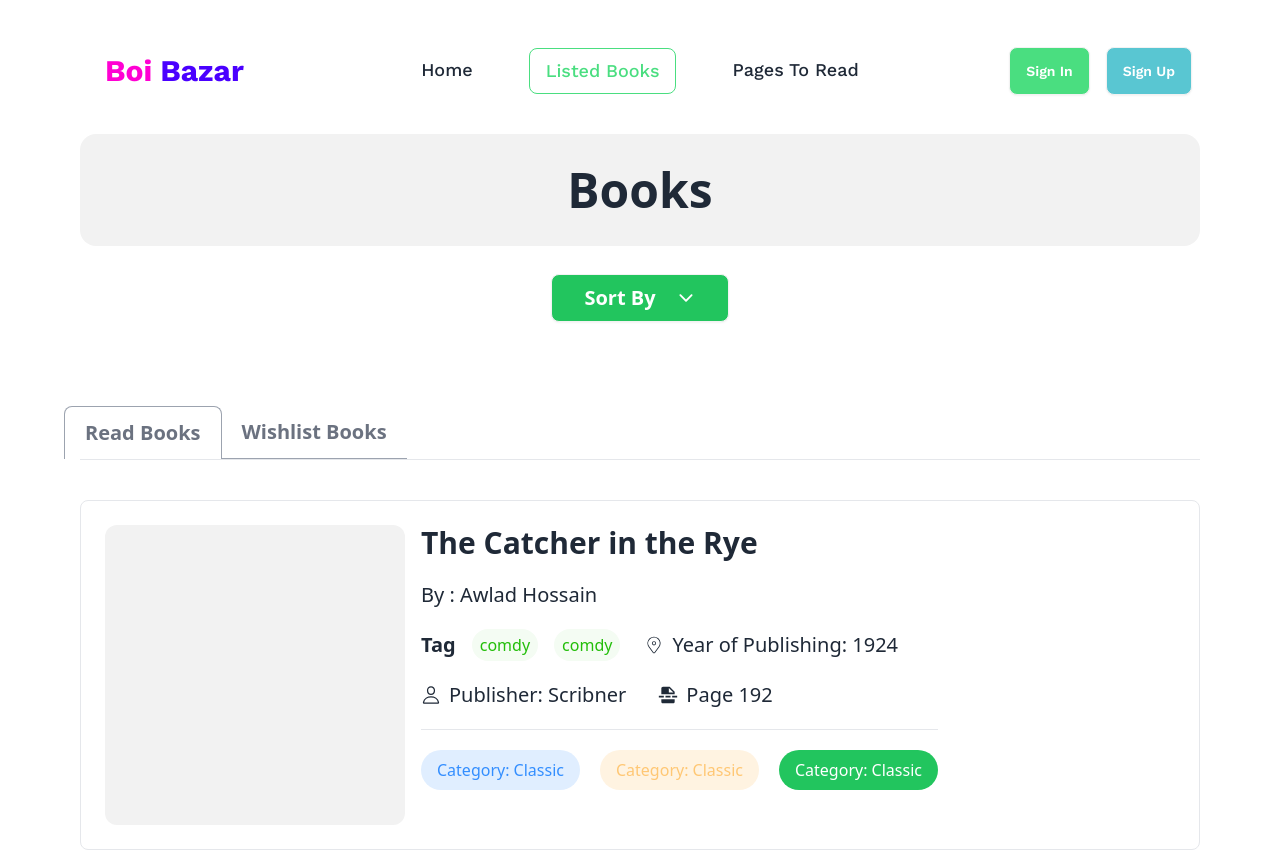
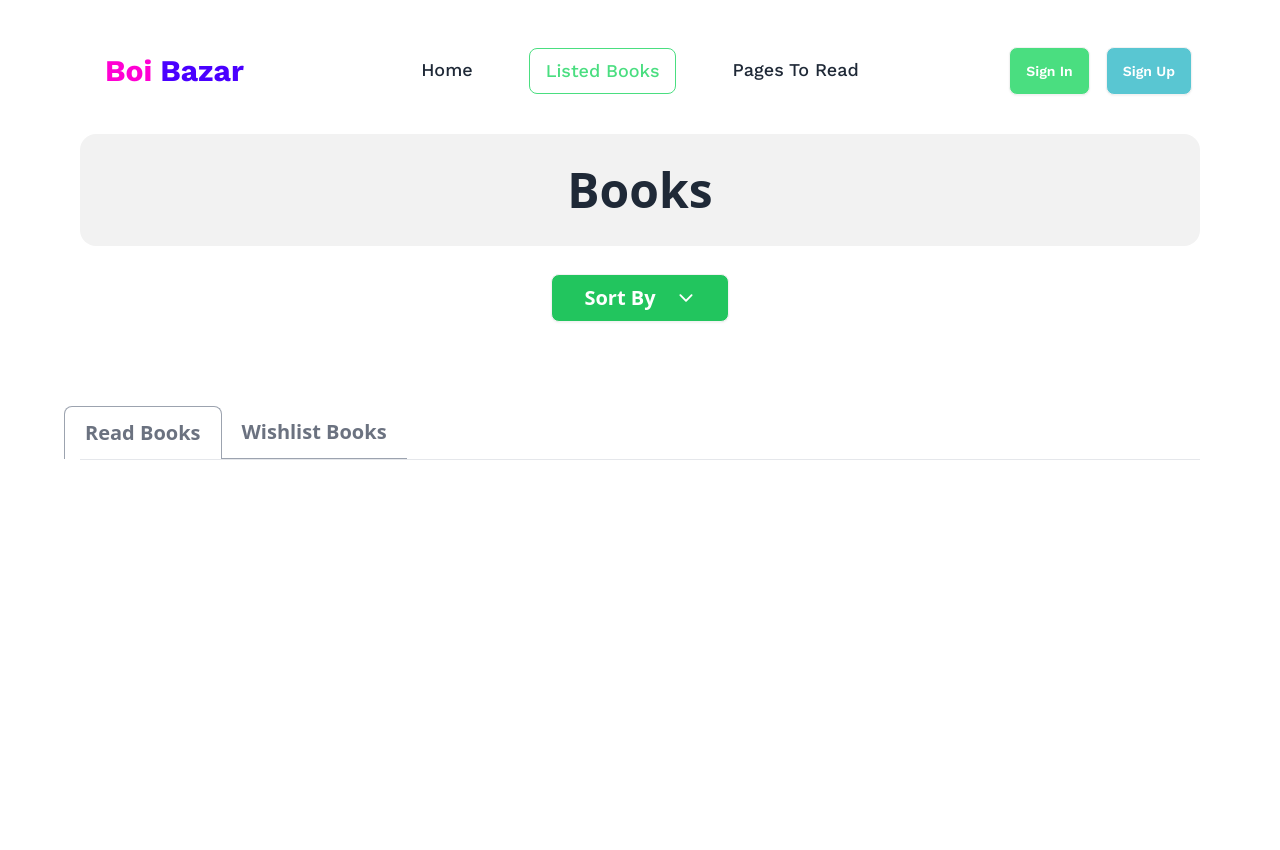
Before and after one commit to rontysarkar/Boi-Bazar, a React (Vite) app: page /listedBooks in a window 1280 px wide. After the commit the page ends 800 px from the top, so only its background shows below. Built offline with nearby package versions, Linux system fonts and the light colour scheme; a web font is replaced by a local one.

Commit message:
add Read card click funcainality

```diff
--- a/src/components/ReadBookCard.jsx
+++ b/src/components/ReadBookCard.jsx
@@ -1,36 +1,42 @@
 import { IoPersonOutline } from "react-icons/io5";
 import { MdInsertPageBreak } from "react-icons/md";
 import { CiLocationOn } from "react-icons/ci";
+import PropTypes from 'prop-types'
+import { Link } from "react-router-dom";
 
-const ReadBookCard = () => {
+const ReadBookCard = ({ book }) => {
+    const { bookId, bookName, author, image, tags, category, rating,  yearOfPublishing, totalPages, publisher } = book;
     return (
         <div className=" border p-2 mt-10 rounded-lg  ">
             <div className="hero-content justify-start items-start flex-col lg:flex-row">
-                <div className='bg-base-200 rounded-xl w-[300px] h-[300px]'>
-
+                <div className='bg-base-200 rounded-xl w-[300px] h-[300px] flex items-center justify-center'>
+                    <img className="w-3/4 " src={image} alt="" />
                 </div>
                 <div className="space-y-5">
-                    <h1 className="text-3xl font-bold">The Catcher in the Rye</h1>
-                    <p className="text-xl">By : Awlad Hossain</p>
+                    <h1 className="text-3xl font-bold">{bookName}</h1>
+                    <p className="text-xl">By : {author}</p>
                     <div className="flex items-center gap-6 ">
-                        <div className="flex items-center gap-4">
-                            <h1 className="font-bold text-xl">Tag</h1>
-                            <button  className='px-2 py-1  bg-[#f4fcf3] rounded-full text-[#23be0a]'>comdy</button>
-                            <button  className='px-2 py-1  bg-[#f4fcf3] rounded-full text-[#23be0a]'>comdy</button>
+                        <div className="flex gap-4 ">
+                            <div className="flex items-center gap-4 ">
+                                <h1 className="text-xl font-bold">Tag</h1>
+                                {
+                                    tags.map(tag => <button key={tag} className='px-2 py-1  bg-[#f4fcf3] rounded-full text-[#23be0a]'>{tag}</button>)
+                                }
+                            </div>
                         </div>
                         <div>
-                            <h1 className="text-xl flex items-center gap-2"><CiLocationOn /> Year of Publishing: 1924</h1>
+                            <h1 className="text-xl flex items-center gap-2"><CiLocationOn /> Year of Publishing:{yearOfPublishing}</h1>
                         </div>
                     </div>
                     <div className="flex items-center gap-8 text-xl">
-                        <h1 className="flex items-center gap-2"> <IoPersonOutline /> Publisher: Scribner</h1>
-                        <p className="flex items-center gap-2"> <MdInsertPageBreak />Page 192</p>
+                        <h1 className="flex items-center gap-2"> <IoPersonOutline /> Publisher:  {publisher}</h1>
+                        <p className="flex items-center gap-2"> <MdInsertPageBreak />Page  {totalPages}</p>
                     </div>
-                    <hr  />
+                    <hr />
                     <div className="space-x-5">
-                    <button  className='px-4 py-2  bg-[#e0eeff] rounded-full text-[#338eff]'>Category: Classic</button>
-                    <button  className='px-4 py-2  bg-[#fff3e1] rounded-full text-[#ffc774]'>Category: Classic</button>
-                    <button  className='px-4 py-2  bg-green-500 rounded-full text-white'>Category: Classic</button>
+                        <button className='px-4 py-2  bg-[#e0eeff] rounded-full text-[#338eff]'>Category: {category}</button>
+                        <button className='px-4 py-2  bg-[#fff3e1] rounded-full text-[#ffc774]'>Category: {rating}</button>
+                        <Link to={`/bookDetails/${bookId}`} ><button className='px-4 py-2  bg-green-500 rounded-full text-white'>View Details</button></Link>
                     </div>
                 </div>
             </div>
@@ -38,4 +44,8 @@ const ReadBookCard = () => {
     );
 };
 
+ReadBookCard.propTypes = {
+    book: PropTypes.object
+}
+
 export default ReadBookCard;
--- a/src/components/ReadBooks.jsx
+++ b/src/components/ReadBooks.jsx
@@ -1,10 +1,20 @@
+
+import { getReadInfo } from "../utility/getReadInfo";
 import ReadBookCard from "./ReadBookCard";
 
 
 const ReadBooks = () => {
+
+    const localStorageReadData = getReadInfo();
+
+
+
     return (
         <div>
-            <ReadBookCard/>
+
+            {
+                localStorageReadData.map(book=><ReadBookCard key={book.bookId} book={book} />)
+            }
         </div>
     );
 };
```
